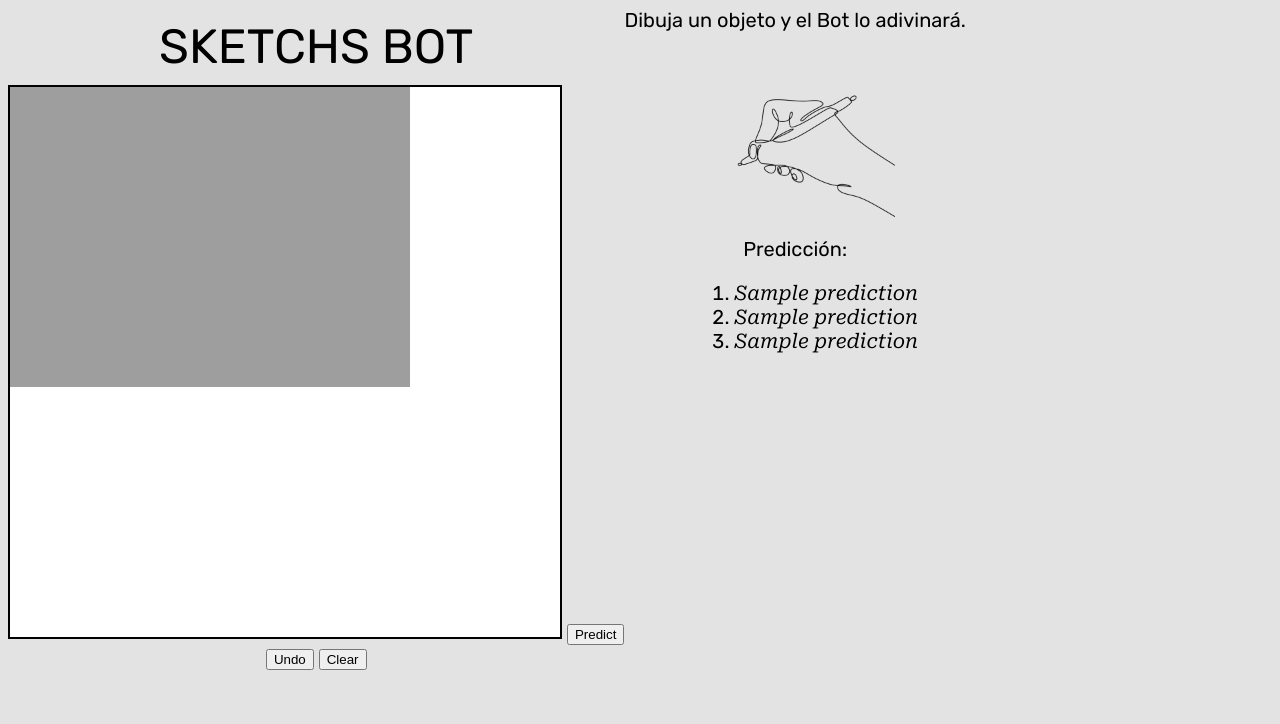
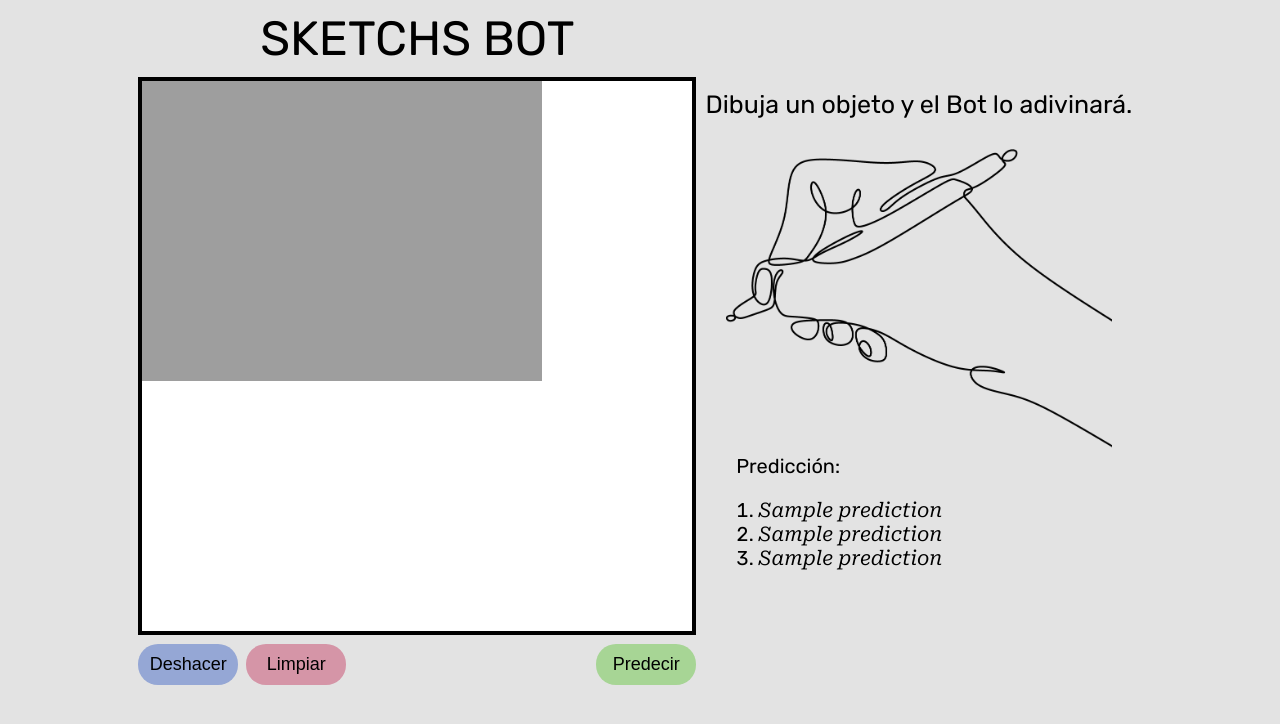
Before and after one commit to CrisLeaf/sketches_bot, a Flask app: template app/templates/drawing.html in a window 1280 px wide. Shown: the top 724 px of the page. Run offline with Flask 2, Linux system fonts and the light colour scheme; the template is opened without the code that fills it: most values are stand-ins (such as "Sample title", 1, 10 or a date in 2020).

Commit message:
Added style

```diff
--- a/app/categories.py
+++ b/app/categories.py
@@ -2,7 +2,7 @@ all_categories = {
 	0: "Avión",
 	1: "Reloj despertador",
 	2: "Ambulancia",
-	3: "Ángle",
+	3: "Ángel",
 	4: "Migración Animal",
 	5: "Hormiga",
 	6: "Yunque",
--- a/app/static/style.css
+++ b/app/static/style.css
@@ -2,10 +2,8 @@ body {
 	background-color: #E3E3E3;
 	font-family: "Rubik", sans-serif;
 	font-size: 20px;
-}
-
-#canvas {
-	border: 2px solid black;
+	max-width: max-content;
+	margin: auto;
 }
 
 .content {
@@ -13,6 +11,8 @@ body {
 	text-align: center;
 }
 
+
+/******* LEFT ************************************************************************************/
 
 .left {
 	float: left;
@@ -24,21 +24,67 @@ body {
 }
 
 
+#canvas {
+	border: 4px solid black;
+	position: relative;
+}
+
+.button {
+	font-size: 18px;
+	padding: 10px;
+	border-radius: 20px;
+	width: 100px;
+	margin: 4px;
+	border: 0;
+}
+
+.undo-button {
+	background-color: #95A7D5;
+	margin-left: 0px;
+	float: left;
+}
+.clear-button {
+	background-color: #D595A7;
+	border-color: yellow;
+	float: left;
+}
+.pred-button {
+	background-color: #A7D595;
+	position: absolute;
+	display: block;
+	margin-left: 458px;
+}
+
+/******* RIGHT ***********************************************************************************/
 .right {
 	float: right;
+}
+
+.description {
+	font-size: 25px;
+	margin-top: 90px;
+}
+
+.prediction {
+	padding-left: 40px;
+	text-align: left;
 }
 
 .predicted {
 	font-family: "Roboto Serif", sans-serif;
 }
 
+ol {
+	padding: 0;
+}
 
 img {
-	width: 200px;
-	height: 200px;
+	padding: 30px 30px 0 30px;
+	height: 300px;
 }
 
 li {
 	display: list-item;
 	list-style-position: inside;
+
 }
--- a/app/templates/drawing.html
+++ b/app/templates/drawing.html
@@ -22,14 +22,14 @@
         <input type="hidden" id="canvasimg" name="canvasimg">
         <input type="hidden" id="canvasdata" name="canvasdata" value="{{ canvasdata }}">
         <canvas id="canvas"></canvas>
-        <button onClick="submit_canvas()" type="submit" class="button">Predict</button>
+        <button onClick="submit_canvas()" type="submit" class="button pred-button">Predecir</button>
       </form>
       <script src="{{ url_for('static', filename='canvas.js') }}"></script>
     </div>
     <div class="row">
       <div class="tools">
-        <button onclick="undo_last()" type="button" class="button">Undo</button>
-        <button onClick="clear_canvas()" type="button" class="button">Clear</button>
+        <button onclick="undo_last()" type="button" class="button undo-button">Deshacer</button>
+        <button onClick="clear_canvas()" type="button" class="button clear-button">Limpiar</button>
       </div>
     </div>
   </section>
```
Also changed, not shown: app/static/hand_image.png.
